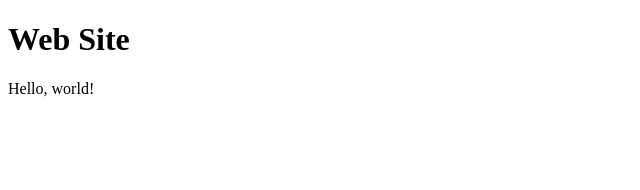
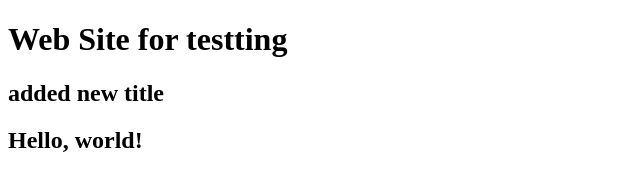
Before and after one commit to EBPL-Tech-Training/YsaWV.github.io, a plain HTML site: page hello.html in a window 1280 px wide. Shown: the whole page, without its empty margins (0-640 px from the left). Drawn offline with Linux system fonts and the light colour scheme.

Commit message:
added a new title
revised original title added new title

```diff
--- a/hello.html
+++ b/hello.html
@@ -5,8 +5,8 @@
 
     </head>
     <body>
-        <h1>Web Site</h1>
-
+        <h1>Web Site for testting</h1>
+      <h2> added new title<h2>
         Hello, world!
     </body>
 </html>
```
